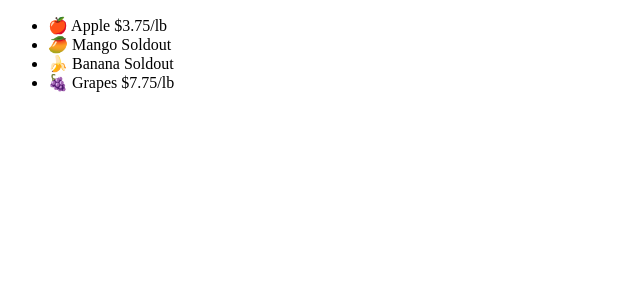
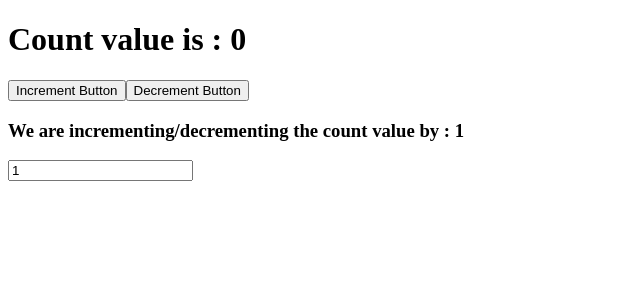
Before and after one commit to kshyxxz/webDevelopment, a React (Vite) app in the folder reactJS/reactjs/: page / in a window 1280 px wide. Shown: the top 300 px of the page, without its empty margins (0-640 px from the left). Built offline with nearby package versions, Linux system fonts and the light colour scheme.

Commit message:
reactState_21-24

```diff
--- a/reactJS/reactjs/src/App.jsx
+++ b/reactJS/reactjs/src/App.jsx
@@ -1,8 +1,8 @@
-import Fruits from "./components/Fruits";
+import Counter from "./components/Counter";
 function App() {
   return (
     <div className="App">
-      <Fruits />
+      <Counter />
     </div>
   );
 }
--- /dev/null
+++ b/reactJS/reactjs/src/components/Counter.jsx
@@ -0,0 +1,24 @@
+import { useState } from "react";
+
+export default function Counter() {
+    const [count, setCount] = useState(0);
+    const [incrementBy, setIncrementBy] = useState(1);
+    const handleClickIncrement = () => {
+        setCount(count + incrementBy);
+    }
+    const handleClickDecrement = () => {
+        setCount(count - incrementBy);
+    }
+    const handleChange = (event) => {
+        setIncrementBy(count + event.target.value);
+    }
+    return (
+        <>
+            <h1>Count value is : {count}</h1>
+            <button onClick={handleClickIncrement}>Increment Button</button>
+            <button onClick={handleClickDecrement}>Decrement Button</button>
+            <h3>We are incrementing/decrementing the count value by : {incrementBy}</h3>
+            <input type="number" value={incrementBy} onChange={handleChange}/>
+        </>
+    );
+}
```
Also changed, not shown: reactJS/reactjs/src/components/Message.jsx (added, +10 -0 lines).
